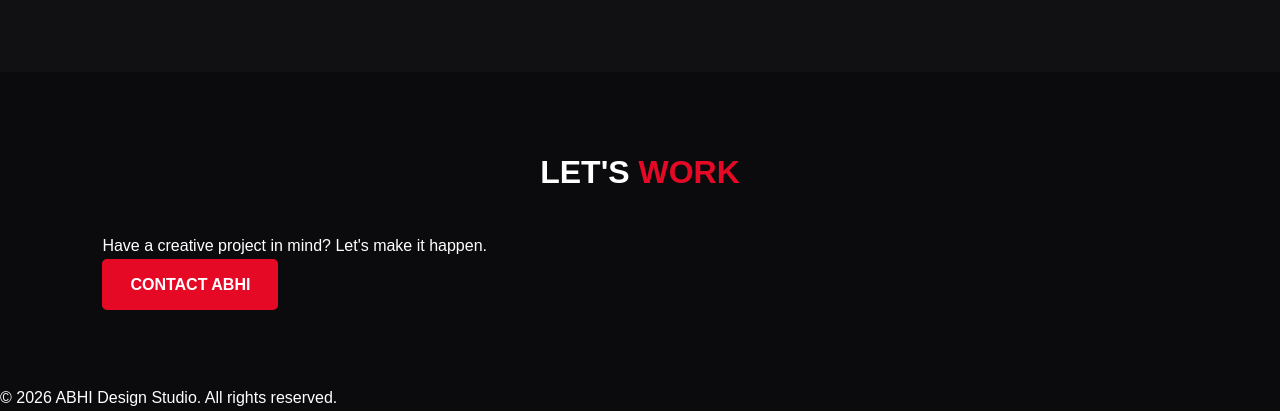
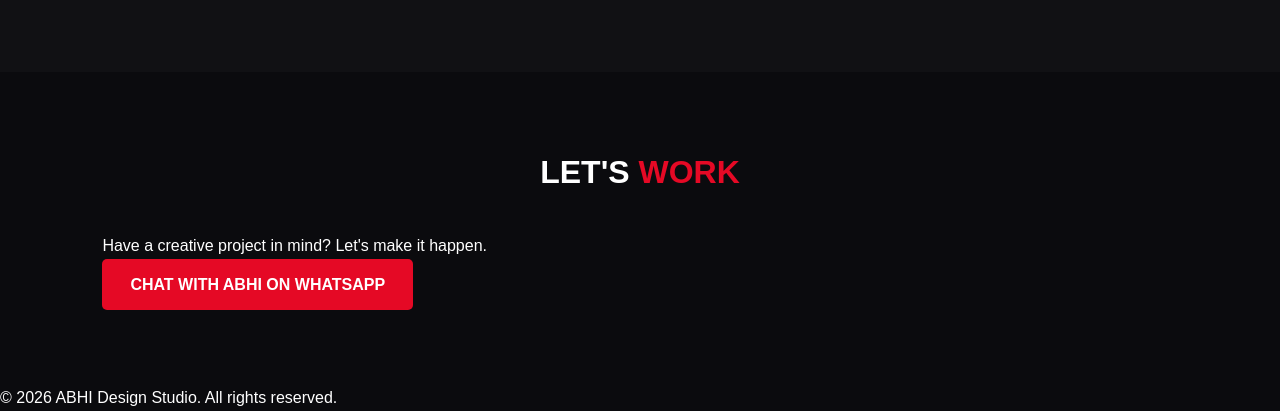
Before and after one commit to Abdullahi-6161/abhi-design-studio, a plain HTML site: page index.html in a window 1280 px wide. Shown: the part 1978-2389 px from the top of the page. Drawn offline with Linux system fonts and the light colour scheme.

Commit message:
Update index.html

```diff
--- a/index.html
+++ b/index.html
@@ -293,7 +293,25 @@ footer {
 <section class="contact" id="contact">
   <h2 class="section-title">LET'S <span>WORK</span></h2>
   <p>Have a creative project in mind? Let's make it happen.</p>
-  <a href="mailto:" class="button">CONTACT ABHI</a>
+  <a href="https://wa.me/2349045868393"
+   class="button"/* WHATSAPP BUTTON */
+.contact .button {
+  background: #25D366;
+  color: #ffffff;
+  border-radius: 30px;
+  padding: 15px 30px;
+  font-weight: bold;
+  transition: 0.3s ease;
+}
+
+.contact .button:hover {
+  background: #128C7E;
+  transform: translateY(-4px);
+  box-shadow: 0 5px 20px rgba(37, 211, 102, 0.3);
+}
+   target="_blank">
+   CHAT WITH ABHI ON WHATSAPP
+</a>
 </section>
 
 <footer>
```
